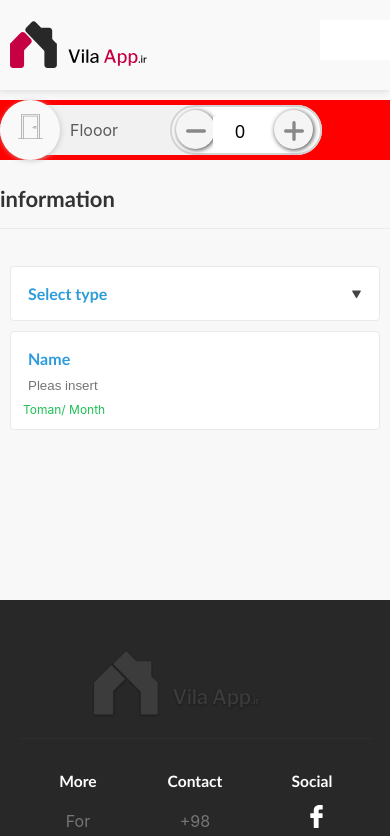
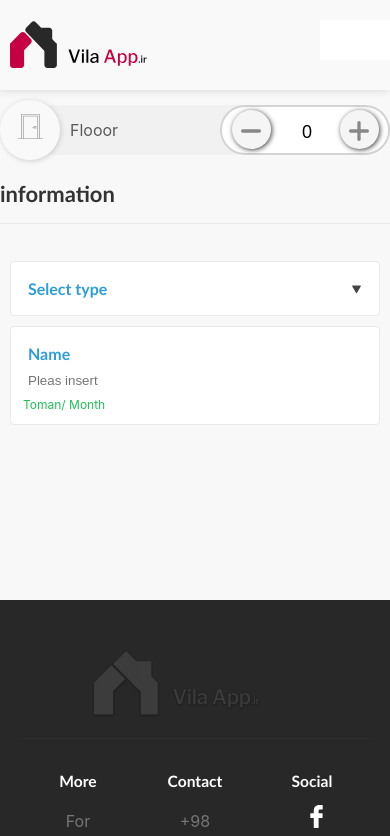
Before and after one commit to arasico/vilaapp, a React (Create React App) app: page /test in a window 390 px wide. Shown: the top 836 px of the page. Built offline with nearby package versions, Linux system fonts and the light colour scheme.

Commit message:
opration responsive is fixed

```diff
--- a/src/en/components/common/optionDetails/style.css
+++ b/src/en/components/common/optionDetails/style.css
@@ -1,9 +1,5 @@
 .options-container{
-    width: 100%;
-    background-color: red;
-    height: 60px;
-    display: flex;
-    flex-direction: row;
+
 
 
 }
@@ -27,13 +23,13 @@
     border-radius: 30px;
     margin-top: 5px;
     line-height: 50px;
-    position: absolute;
     display: flex;
     color: #5A5A5A;
+    width: 100%;
 
 }
 .options-label-container{
-    width: 200px;
+    width: 100%;
     padding-left: 70px;
 }
 
@@ -42,21 +38,24 @@
     border-radius: 100px;
     border:2px solid #D4D4D4;
     display: flex;
+    width: 200px;
 }
 
 .option-button-oprator{
-    width: 20%;
+    width: 50px;
     padding-top: 3px;
     padding-left: 4px;
     padding-right: 4px;
+    justify-content: center;
+    display: flex;
 }
 
 .option-button-input{
-    width: 60%;
+    width: 50px;
 }
 
 .input-option-type{
-    width: 100px;
+    width: 100%;
     height: 30px;
     border: 0;
     text-align: center;
@@ -110,23 +109,6 @@
 
 @media screen and (max-width: 600px) {
 
-    .option-button-container{
-        text-align: center;
 
 
-    }
-    .input-option-type{
-        width: 50px;
-
-    }
-    .options-container{
-
-    }
-    .options-label-container{
-        width: 100px;
-    }
-    .option-button-input{
-        width: 41%;
-    }
-
 }
```
